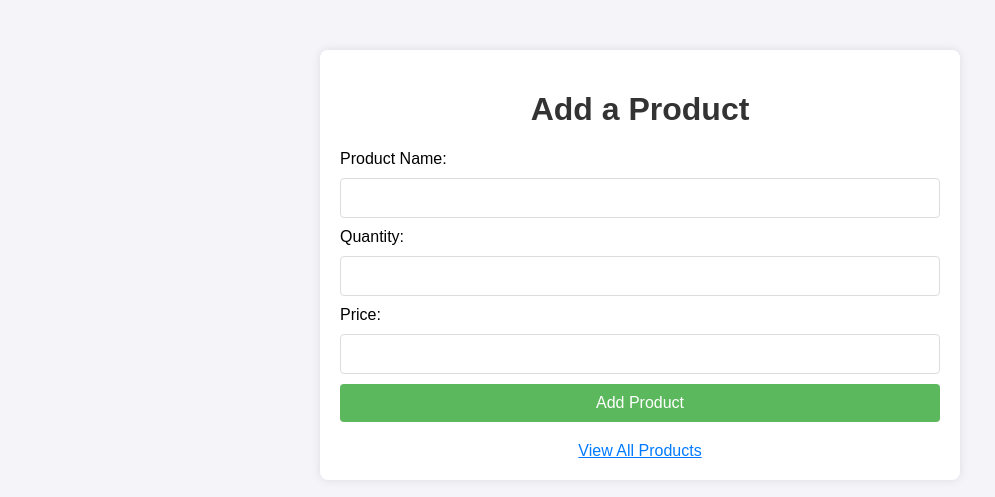
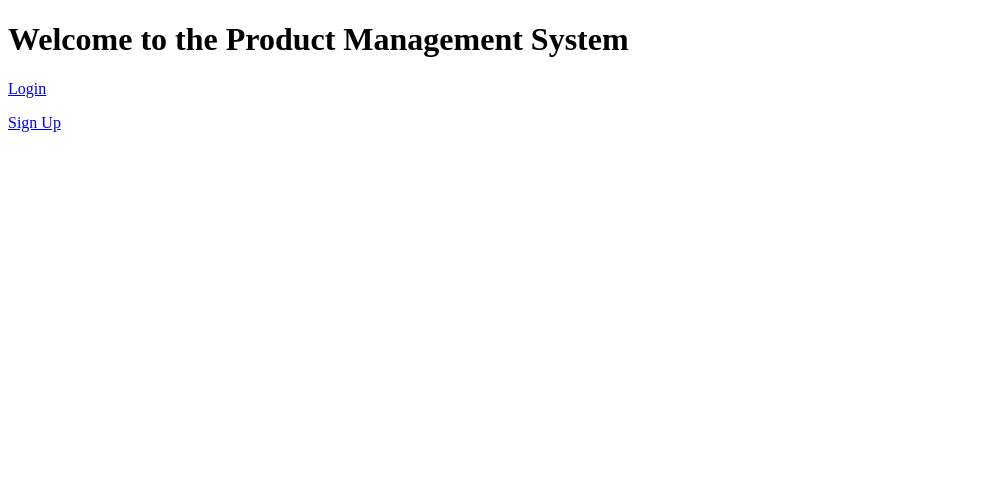
Before and after one commit to HareeshRV2004/CodeOclock_new, a Flask app: page / in a window 1280 px wide. Shown: the top 497 px of the page, without its empty margins (0-995 px from the left). Run offline with Flask 3, Linux system fonts and the light colour scheme.

Commit message:
Added Login

```diff
--- a/app.py
+++ b/app.py
@@ -1,11 +1,13 @@
-from flask import Flask, render_template, request, redirect, url_for
+from flask import Flask, render_template, request, redirect, url_for, session
 from flask_sqlalchemy import SQLAlchemy
+from werkzeug.security import generate_password_hash, check_password_hash
 import qrcode
 import os
 import json
 
 # Flask app setup
 app = Flask(__name__)
+app.secret_key = 'supersecretkey'  # Secret key for session management
 
 # Configure the SQLite database
 app.config['SQLALCHEMY_DATABASE_URI'] = 'sqlite:///goods.db'
@@ -22,6 +24,15 @@ class Product(db.Model):
     price = db.Column(db.Integer, nullable=False)
     qr_code_path = db.Column(db.String(200), nullable=True)
 
+# Define the User model
+class User(db.Model):
+    id = db.Column(db.Integer, primary_key=True)
+    username = db.Column(db.String(80), unique=True, nullable=False)
+    city = db.Column(db.String(80), nullable=False)
+    state = db.Column(db.String(80), nullable=False)
+    role = db.Column(db.String(20), nullable=False)  # Either 'farmer' or 'distributor'
+    password_hash = db.Column(db.String(200), nullable=False)
+
 # Create the database tables
 with app.app_context():
     db.create_all()
@@ -30,60 +41,102 @@ with app.app_context():
 def index():
     return render_template('index.html')
 
-@app.route('/add_good', methods=['POST'])
-def add_good():
-    name = request.form['name']
-    quantity = int(request.form['quantity'])
-    price = int(request.form['price'])
+# Sign-up page where user can choose to be a farmer or distributor
+@app.route('/signup', methods=['GET', 'POST'])
+def signup():
+    if request.method == 'POST':
+        role = request.form['role']
+        username = request.form['username']
+        city = request.form['city']
+        state = request.form['state']
+        password = request.form['password']
+        password_hash = generate_password_hash(password)
 
-    # Create a new product entry in the database
-    new_product = Product(name=name, quantity=quantity, price=price)
+        # Create a new user and save to the database
+        new_user = User(username=username, city=city, state=state, role=role, password_hash=password_hash)
+        db.session.add(new_user)
+        db.session.commit()
 
-    # Generate the QR code for the product details
-    qr_data = {
-        'name': name,
-        'quantity': quantity,
-        'price': price
-    }
+        return redirect(url_for('index'))
+    return render_template('signup.html')
 
-    # Create a QR code with the product details
-    qr = qrcode.QRCode()
-    qr.add_data(json.dumps(qr_data))  # Convert dict to JSON string
-    qr.make(fit=True)
-    img = qr.make_image(fill='black', back_color='white')
+# Login page for farmers and distributors
+@app.route('/login', methods=['GET', 'POST'])
+def login():
+    if request.method == 'POST':
+        username = request.form['username']
+        password = request.form['password']
+        role = request.form['role']
 
-    # Save QR code image
-    qr_code_filename = f"static/qr_codes/{name}_qr.png"
-    if not os.path.exists('static/qr_codes'):
-        os.makedirs('static/qr_codes')
-    img.save(qr_code_filename)
+        user = User.query.filter_by(username=username, role=role).first()
+        if user and check_password_hash(user.password_hash, password):
+            session['user_id'] = user.id
+            session['username'] = user.username
+            session['role'] = user.role
 
-    # Save the QR code file path in the product model
-    new_product.qr_code_path = qr_code_filename
+            if role == 'farmer':
+                return redirect(url_for('add_product'))
+            elif role == 'distributor':
+                return redirect(url_for('view_products'))
+        else:
+            return "Invalid credentials or role"
+    return render_template('login.html')
 
-    # Add the product to the database
-    db.session.add(new_product)
-    db.session.commit()
+@app.route('/logout')
+def logout():
+    session.clear()
+    return redirect(url_for('index'))
 
-    return redirect(url_for('view_products'))
+# Add product for farmers
+@app.route('/add_product', methods=['GET', 'POST'])
+def add_product():
+    if 'role' in session and session['role'] == 'farmer':
+        if request.method == 'POST':
+            name = request.form['name']
+            quantity = int(request.form['quantity'])
+            price = int(request.form['price'])
 
+            # Create a new product entry in the database
+            new_product = Product(name=name, quantity=quantity, price=price)
+
+            # Generate the QR code for the product details
+            qr_data = {
+                'name': name,
+                'quantity': quantity,
+                'price': price
+            }
+
+            # Create a QR code with the product details
+            qr = qrcode.QRCode()
+            qr.add_data(json.dumps(qr_data))  # Convert dict to JSON string
+            qr.make(fit=True)
+            img = qr.make_image(fill='black', back_color='white')
+
+            # Save QR code image
+            qr_code_filename = f"static/qr_codes/{name}_qr.png"
+            if not os.path.exists('static/qr_codes'):
+                os.makedirs('static/qr_codes')
+            img.save(qr_code_filename)
+
+            # Save the QR code file path in the product model
+            new_product.qr_code_path = qr_code_filename
+
+            # Add the product to the database
+            db.session.add(new_product)
+            db.session.commit()
+
+            return redirect(url_for('view_products'))
+
+        return render_template('add_product.html')
+    return redirect(url_for('login'))
+
+# View products for distributors
 @app.route('/view_products')
 def view_products():
-    # Retrieve all products from the database
-    products = Product.query.all()
-
-    # Render the products on a new HTML page
-    return render_template('product_list.html', products=products)
-
-# Route to display QR code for a specific product
-@app.route('/qr_code/<int:product_id>', methods=['GET'])
-def view_qr_code(product_id):
-    product = Product.query.get(product_id)
-    if product:
-        # Display the QR code associated with the product
-        return render_template('qr_code_display.html', product=product)
-    else:
-        return "Product not found!", 404
+    if 'role' in session and session['role'] == 'distributor':
+        products = Product.query.all()
+        return render_template('product_list.html', products=products)
+    return redirect(url_for('login'))
 
 if __name__ == '__main__':
     app.run(debug=True)
--- a/templates/index.html
+++ b/templates/index.html
@@ -3,75 +3,11 @@
 <head>
     <meta charset="UTF-8">
     <meta name="viewport" content="width=device-width, initial-scale=1.0">
-    <title>Add Product</title>
-    <style>
-        body {
-            font-family: Arial, sans-serif;
-            margin: 0;
-            padding: 0;
-            background-color: #f4f4f9;
-        }
-        .container {
-            max-width: 600px;
-            margin: 50px auto;
-            background-color: #fff;
-            padding: 20px;
-            border-radius: 8px;
-            box-shadow: 0 0 10px rgba(0, 0, 0, 0.1);
-        }
-        h1 {
-            text-align: center;
-            color: #333;
-        }
-        form {
-            display: flex;
-            flex-direction: column;
-        }
-        label, input {
-            margin-bottom: 10px;
-        }
-        input[type="text"], input[type="number"] {
-            padding: 10px;
-            font-size: 16px;
-            border: 1px solid #ddd;
-            border-radius: 4px;
-        }
-        button {
-            padding: 10px;
-            font-size: 16px;
-            background-color: #5cb85c;
-            color: white;
-            border: none;
-            border-radius: 4px;
-            cursor: pointer;
-        }
-        button:hover {
-            background-color: #4cae4c;
-        }
-        .link {
-            display: block;
-            margin-top: 20px;
-            text-align: center;
-            color: #007bff;
-        }
-    </style>
+    <title>Home Page</title>
 </head>
 <body>
-    <div class="container">
-        <h1>Add a Product</h1>
-        <form action="/add_good" method="POST">
-            <label for="name">Product Name:</label>
-            <input type="text" id="name" name="name" required>
-
-            <label for="quantity">Quantity:</label>
-            <input type="number" id="quantity" name="quantity" required>
-
-            <label for="price">Price:</label>
-            <input type="number" id="price" name="price" required>
-
-            <button type="submit">Add Product</button>
-        </form>
-        <a class="link" href="/view_products">View All Products</a>
-    </div>
+    <h1>Welcome to the Product Management System</h1>
+    <p><a href="/login">Login</a></p>
+    <p><a href="/signup">Sign Up</a></p>
 </body>
 </html>
```
Also changed, not shown: templates/add_product.html (added, +23 -0 lines), templates/login.html (added, +26 -0 lines), templates/product_list.html (+6 -48 lines), templates/signup.html (added, +32 -0 lines), templates/view_qr_code.html (renamed from templates/qr_code_display.html, +21 -11 lines), instance/goods.db, instance/products.db (added).
